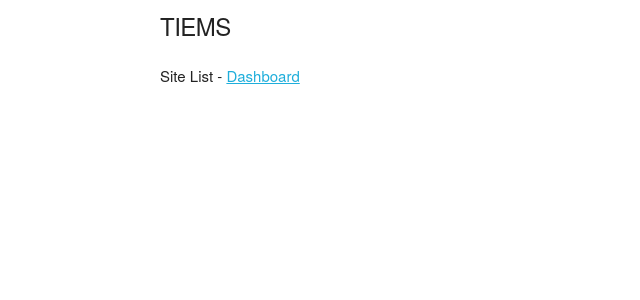
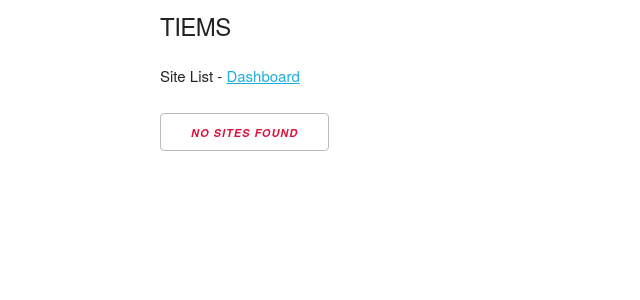
Before and after one commit to jfullerco/tiems-v5, a React (Create React App) app: page /sites in a window 1280 px wide. Shown: the top 300 px of the page, without its empty margins (0-640 px from the left). Built offline with nearby package versions, Linux system fonts and the light colour scheme; the HTML template or start-up script is replaced by a standard one.

Commit message:
2 files modified, 1 added

```diff
--- a/src/Pages/Sites/SiteList.js
+++ b/src/Pages/Sites/SiteList.js
@@ -7,14 +7,25 @@ const SiteList = () => {
   const userContext = useContext(stateContext)
   const {sessionData: {sites}} = userContext
 
-  console.log(Object.keys([sites]))
+  console.log()
 
   return (
     <>
     <div className="row">Site List - <Link to="/">Dashboard</Link></div>
     <div className="row">
-
-
+    <div className="four columns">
+    <p />
+    {sites != !sites ? sites.map(site => (
+       <div className="button">
+        {site.site_name}
+       </div>
+      )
+    ) : (
+      <div className="button">
+          <span className="error">No sites found</span>
+      </div>
+    )}
+    </div>
     </div>
     </>
   )
--- a/src/style.css
+++ b/src/style.css
@@ -1,4 +1,4 @@
-.error h6{
+.error {
   color: crimson;
   font-style: italic;
 }
```
Also changed, not shown: src/codebits.md (added, +19 -0 lines).
